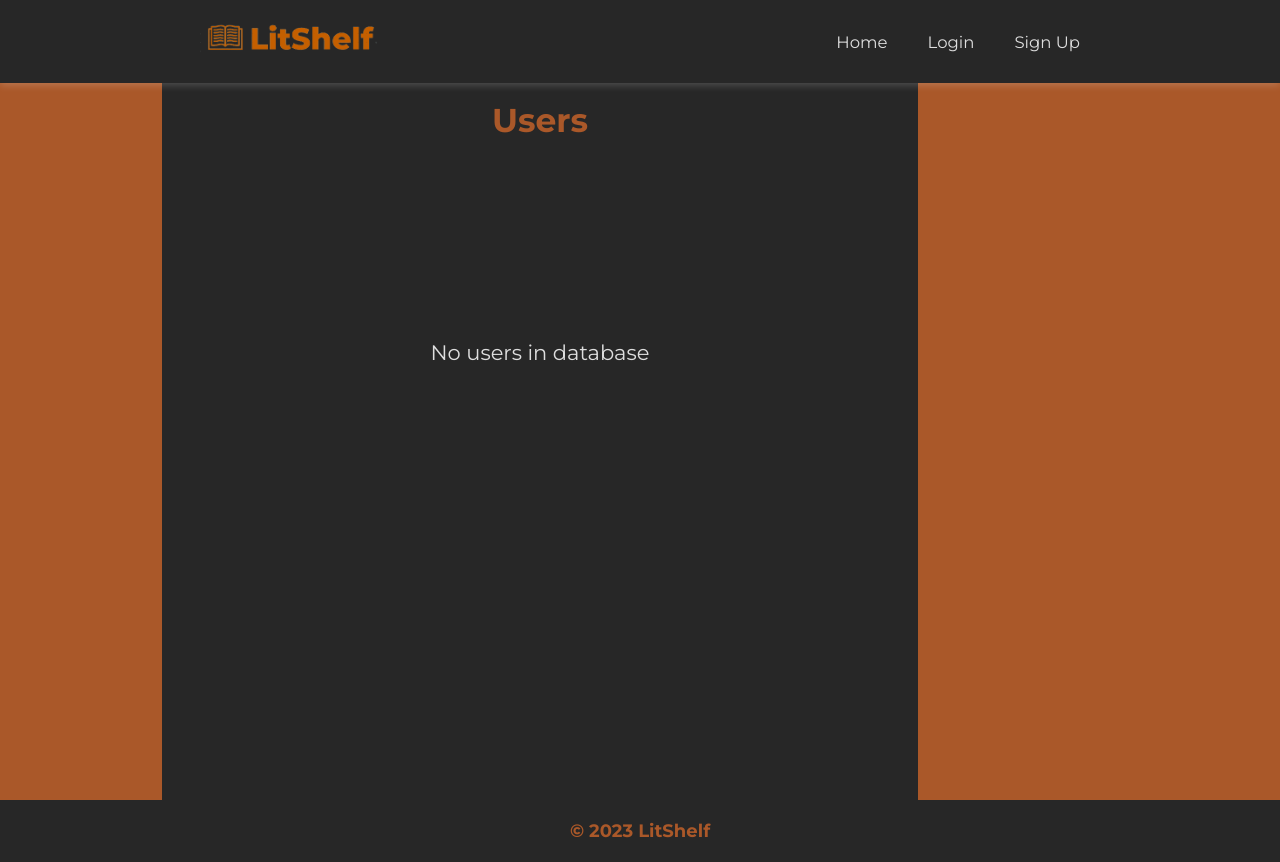
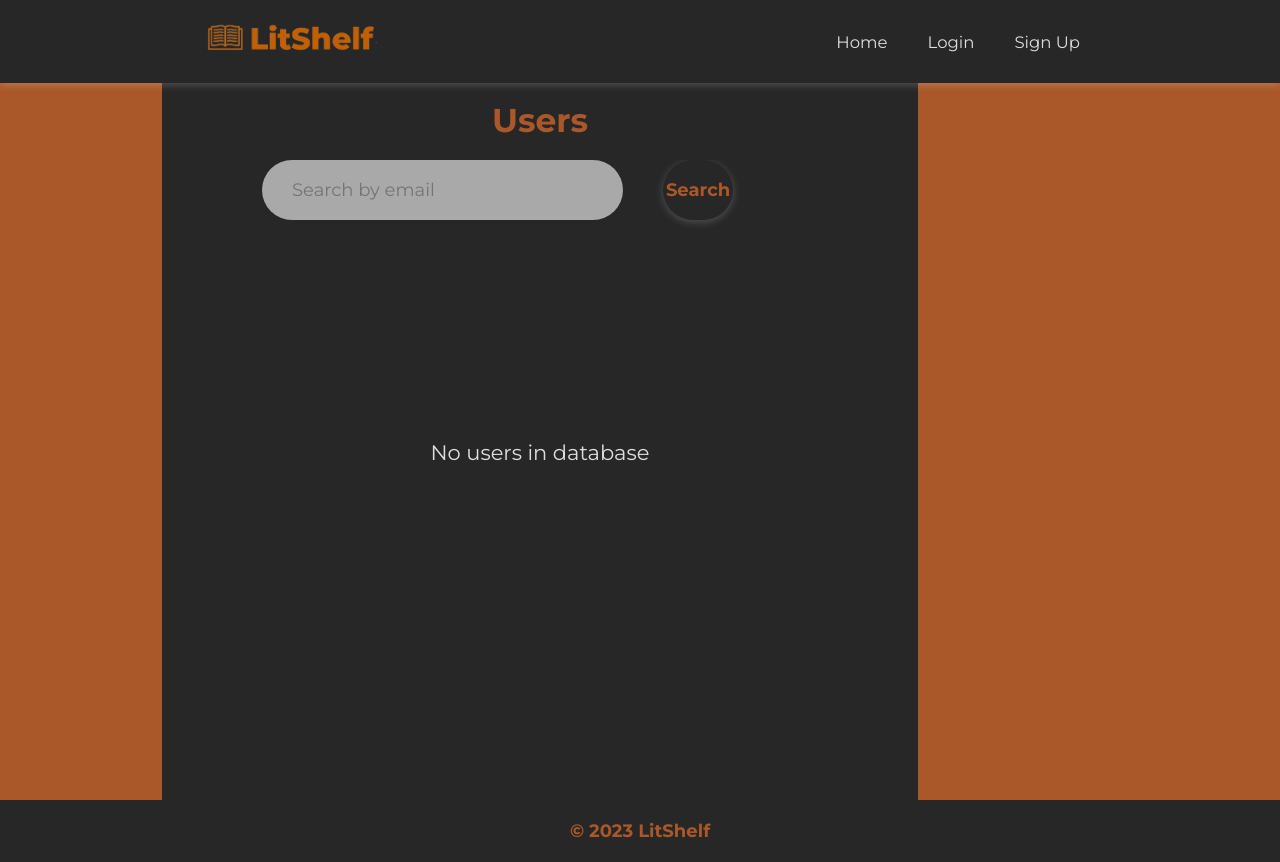
Before and after one commit to joboy-dev/LitShelf, a PHP site: page /admin/frontend/html/user/users-page.php in a window 1280 px wide. Run offline with PHP 8.4, Linux system fonts and the light colour scheme; data that the repository does not hold is empty.

Commit message:
Added search bar in admin page

```diff
--- a/admin/frontend/html/genre/genres-page.php
+++ b/admin/frontend/html/genre/genres-page.php
@@ -28,7 +28,7 @@
     <!-- Display messages -->
     <?php
         include_once '../utils/display_message.php';
-        displayMessage();
+        // displayMessage();
     ?>
 
     <!-- Check for genres in the database -->
--- a/admin/frontend/html/user/users-page.php
+++ b/admin/frontend/html/user/users-page.php
@@ -27,16 +27,26 @@
 <section id="admin">
     <!-- Display messages -->
     <?php
-        // include_once '../utils/display_message.php';
+        include_once '../utils/display_message.php';
         // displayMessage();
     ?>
-
 
 
 
     <!-- Check for users in the database -->
     <div class="list-container">
         <h1>Users</h1>
+        <form action="" method="post" class="search-form">
+            <div class="form-field">
+                <!-- <label for="email">Email</label> -->
+                <input type="email" name="email" id="email" placeholder="Search by email" required>
+            </div>
+
+            <div class="submit">
+                <input type="submit" name="submit" value="Search">
+            </div>
+        </form>
+
         <?php if ($users->num_rows > 0): ?>
             <!-- Loop through the list of authors -->
             <?php foreach ($users as $user): ?>
--- a/admin/frontend/styles/forms.css
+++ b/admin/frontend/styles/forms.css
@@ -156,6 +156,22 @@ input[type="submit"]:hover {
     text-decoration: underline;
 }
 
+form.search-form {
+    display: flex;
+    align-items: center;
+    justify-content: space-between;
+    width: 100%;
+    gap: 40px;
+}
+
+form.search-form .form-field {
+    width: 70%;
+}
+
+form.search-form .submit {
+    width: 30%;
+}
+
 
 /* ----------------------------------- MEDIA QUERIES -------------------------------- */
 /* ---------------------------------------------------------------------------------- */
```
Also changed, not shown: admin/frontend/html/book/books-page.php (+11 -1 lines), admin/frontend/html/borrow/borrowed-books-page.php (+14 -2 lines).
